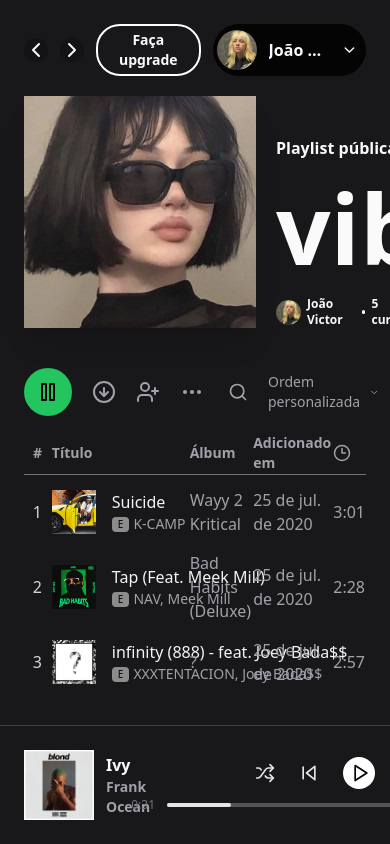
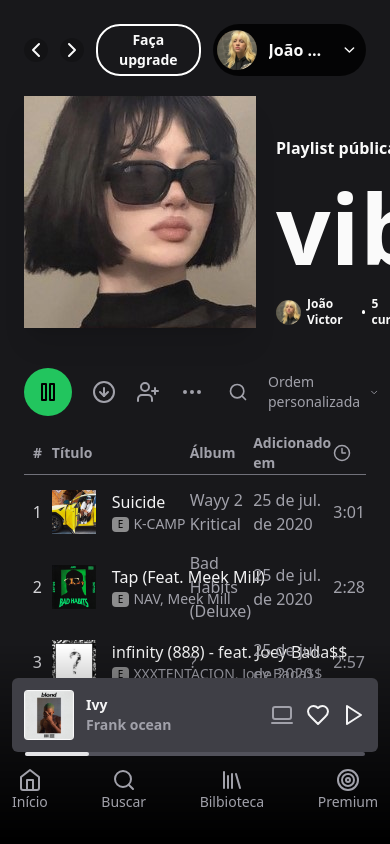
Before and after one commit to joaovictornovais/spotify-clone, a React (Create React App) app: page /playlist in a window 390 px wide. Built offline with nearby package versions, Linux system fonts and the light colour scheme; the HTML template or start-up script is replaced by a standard one.

Commit message:
Footer responsive

```diff
--- a/src/App.js
+++ b/src/App.js
@@ -1,4 +1,3 @@
-import Footer from './components/Footer';
 import Siderbar from './components/Siderbar';
 import Inicio from './pages/Inicio';
 
@@ -7,6 +6,7 @@
 import Biblioteca from './pages/Biblioteca';
 import UpNav from './components/UpNav';
 import Playlist from './pages/Playlist';
+import WebPlayer from './components/WebPlayer';
 
 function App() {
   return (
@@ -14,7 +14,7 @@
       <div className="bg-zinc-900 h-screen text-zinc-50 flex flex-col overflow-hidden">
         <div className="flex flex-1">
           <Siderbar />
-          <main className="flex-1 md:ml-[288px] p-6 overflow-y-auto h-[calc(100vh-119px)]
+          <main className="flex-1 md:ml-[288px] p-6 overflow-y-auto md:h-[calc(100vh-119px)] h-screen
           scrollbar-thumb-gray-300
           scrollbar-thin
           scrollbar-h-2">
@@ -27,7 +27,7 @@
             </Routes>
           </main>
         </div>
-        <Footer />
+        <WebPlayer />
       </div>
     </Router>
   );
--- a/src/components/Footer.js
+++ /dev/null
@@ -1,51 +0,0 @@
-import { Play, Shuffle, SkipBack, SkipForward } from 'lucide-react'
-import { Heart } from 'lucide-react'
-import { Laptop2, LayoutList, Mic2, Repeat, Volume1 } from 'lucide-react'
-import React from 'react'
-
-const Footer = () => {
-  return (
-    <footer className="fixed w-full bottom-0 bg-zinc-900 border-t border-zinc-700 p-6 flex items-center justify-between">
-        <div className="flex items-center gap-3">
-          <img src="/album1.jpg" alt="Capa do Álbum Blonde do rapper Frank Ocean " width={70} height={70}/>
-          <div className="flex flex-col">
-            <strong className="font-semibold">Ivy</strong>
-            <span className="text-sm text-zinc-400 font-semibold">Frank Ocean</span>
-          </div>
-          <Heart size={23} className="text-zinc-400 ml-4"/>
-        </div>
-        <div className="flex flex-col items-center gap-2">
-          <div className="flex gap-6 items-center">
-            <Shuffle size={20} className="text-zinc-200" />
-            <SkipBack size={20} className="text-zinc-200" />
-            <button className="w-8 h-8 flex items-center justify-center pl-1 rounded-full bg-white text-black ml-auto">
-                  <Play size={20}/>
-            </button>
-            <SkipForward size={20} className="text-zinc-200" />
-            <Repeat size={20} className="text-zinc-200" />
-
-          </div>
-          <div className="flex items-center gap-3">
-            <span className="text-xs text-zinc-500">0:31</span>
-            <div className="h-1 rounded-full w-96 bg-zinc-600">
-              <div className="bg-zinc-200 w-16 h-1 rounded-full"></div>
-            </div>
-            <span className="text-xs text-zinc-500">4:09</span>
-          </div>
-        </div>
-        <div className="flex items-center gap-2">
-          <Mic2 size={20}/>
-          <LayoutList size={20}/>
-          <Laptop2 size={20}/>
-          <div className="flex items-center gap-2">
-            <Volume1 />
-            <div className="h-1 rounded-full w-24 bg-zinc-600">
-              <div className="bg-zinc-200 w-10 h-1 rounded-full"></div>
-            </div>
-          </div>
-        </div>
-      </footer>
-  )
-}
-
-export default Footer
--- /dev/null
+++ b/src/components/WebPlayer.js
@@ -0,0 +1,91 @@
+import { Home, Library, Play, Search, Shuffle, SkipBack, SkipForward, Target } from 'lucide-react'
+import { Heart } from 'lucide-react'
+import { Laptop2, LayoutList, Mic2, Repeat, Volume1 } from 'lucide-react'
+import React from 'react'
+import { Link } from 'react-router-dom'
+
+const WebPlayer = () => {
+  return (
+    <footer className="w-full bottom-0 fixed">
+      <div className="md:flex hidden  bg-zinc-900 border-t border-zinc-700 p-6 items-center justify-between">
+        <div className="flex items-center gap-3">
+          <img src="/album1.jpg" alt="Capa do Álbum Blonde do rapper Frank Ocean " width={70} height={70}/>
+          <div className="flex flex-col">
+            <strong className="font-semibold">Ivy</strong>
+            <span className="text-sm text-zinc-400 font-semibold">Frank Ocean</span>
+          </div>
+          <Heart size={23} className="text-zinc-400 ml-4"/>
+        </div>
+        <div className="flex flex-col items-center gap-2">
+          <div className="flex gap-6 items-center">
+            <Shuffle size={20} className="text-zinc-200" />
+            <SkipBack size={20} className="text-zinc-200" />
+            <button className="w-8 h-8 flex items-center justify-center pl-1 rounded-full bg-white text-black ml-auto"><Play size={20}/></button>
+            <SkipForward size={20} className="text-zinc-200" />
+            <Repeat size={20} className="text-zinc-200" />
+          </div>
+          <div className="flex items-center gap-3">
+            <span className="text-xs text-zinc-500">0:31</span>
+            <div className="h-1 rounded-full w-[calc(70vw-400px)] bg-zinc-600">
+              <div className="bg-zinc-200 w-[3vw] h-1 rounded-full"></div>
+            </div>
+            <span className="text-xs text-zinc-500">4:09</span>
+          </div>
+        </div>
+        <div className="flex items-center gap-2">
+          <Mic2 size={20}/>
+          <LayoutList size={20}/>
+          <Laptop2 size={20}/>
+          <div className="flex items-center gap-2">
+            <Volume1 />
+            <div className="h-1 rounded-full w-24 bg-zinc-600">
+              <div className="bg-zinc-200 w-10 h-1 rounded-full"></div>
+            </div>
+          </div>
+        </div>
+      </div>
+      <div className="md:hidden flex flex-col justify-between py-8 px-3 text-zinc-400 bg-gradient-to-t from-black gap-3">
+        <div className="flex flex-col items-center">
+          <div className="flex items-center justify-between w-full bg-zinc-700 rounded-md ">
+            <div className="flex items-center gap-3 p-3">
+              <img src="/album1.jpg" alt="Capa do Álbum Blonde" className="w-[50px] h-[50px] rounded" />
+              <div className="flex flex-col text-sm font-semibold">
+                <strong className="text-zinc-100">Ivy</strong>
+                <span>Frank ocean</span>
+              </div>
+            </div>
+            <div className="flex gap-3 text-zinc-100 p-3">
+              <Laptop2 className="text-zinc-400" />
+              <Heart />
+              <Play />
+            </div>
+          </div>
+          <div className="h-1 rounded-full w-[calc(100vw-50px)] bg-zinc-600">
+            <div className="bg-zinc-200 w-16 h-1 rounded-full"></div>
+          </div>
+        </div>
+
+        <nav className="flex gap-5 items-center justify-between w-full">
+          <Link to="/" className="flex flex-col items-center ">
+            <Home />
+            <span className="text-sm">Início</span>
+          </Link>
+          <Link to="/buscar" className="flex flex-col items-center">
+            <Search />
+            <span className="text-sm">Buscar</span>
+          </Link>
+          <Link to="/biblioteca" className="flex flex-col items-center">
+            <Library />
+            <span className="text-sm">Bilbioteca</span>
+          </Link>
+          <Link to="/" className="flex flex-col items-center">
+            <Target />
+            <span className="text-sm">Premium</span>
+          </Link>
+        </nav>
+      </div>
+      </footer>
+  )
+}
+
+export default WebPlayer
```
